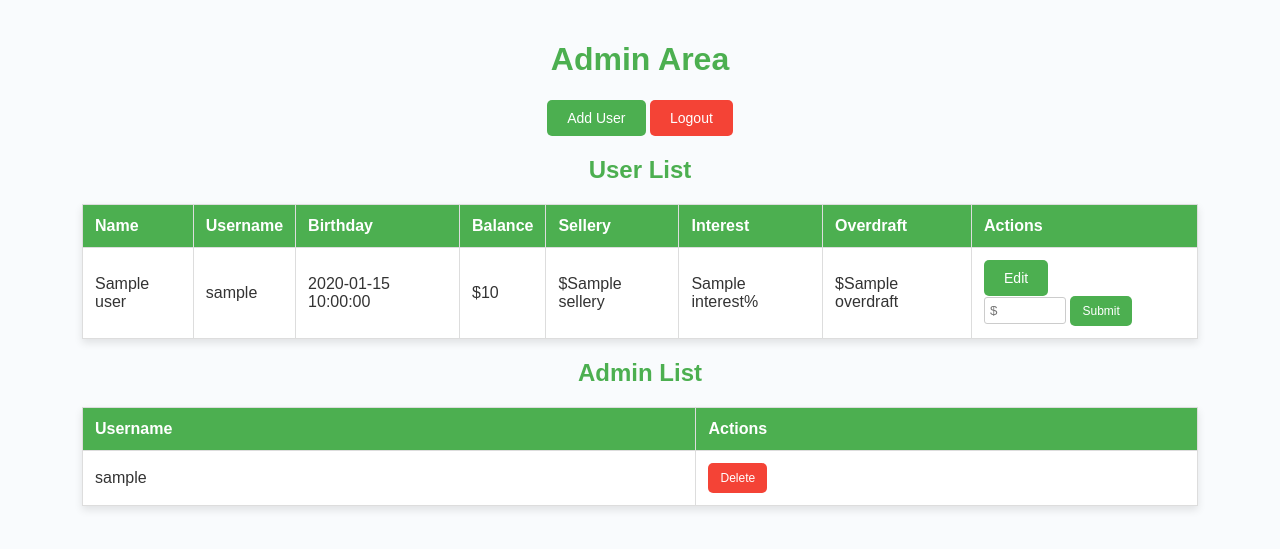
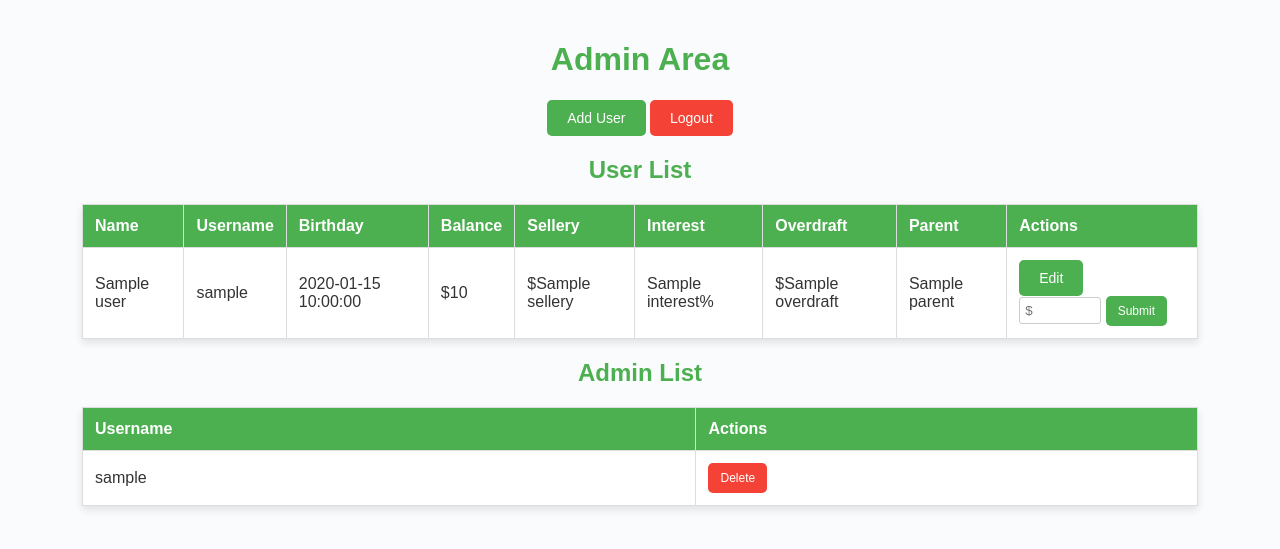
Before and after one commit to V0vaG/v_bank_src, a Flask app: template app/templates/admin.html in a window 1280 px wide. Shown: the top 549 px of the page. Run offline with Flask 3, Linux system fonts and the light colour scheme; the template is opened without the code that fills it: most values are stand-ins (such as "Sample title", 1, 10 or a date in 2020).

Commit message:
add parent

```diff
--- a/app/app.py
+++ b/app/app.py
@@ -55,8 +55,15 @@ def register():
         # Hash the password before saving it
         hashed_password = generate_password_hash(password)
 
+        # Get the currently logged-in user if available
+        parent = session.get('active_user') if session.get('active_role') == 'admin' else None
+
         # Create a new user object
         new_user = {'username': username, 'password': hashed_password, 'kind': role}
+
+        # Add the parent field if the role is 'user' and an admin is creating the user
+        if role == 'user' and parent:
+            new_user['parent'] = parent
 
         # Additional fields for users
         if role == 'user':
--- a/app/templates/admin.html
+++ b/app/templates/admin.html
@@ -124,6 +124,7 @@
                 <th>Sellery</th>
                 <th>Interest</th>
                 <th>Overdraft</th>
+                <th>Parent</th>
                 <th>Actions</th>
             </tr>
         </thead>
@@ -137,6 +138,7 @@
                 <td>${{ user.get('sellery', '0') }}</td>
                 <td>{{ user.get('interest', '0') }}%</td>
                 <td>${{ user.get('overdraft', '0') }}</td>
+                <td>{{ user.get('parent', 'N/A') }}</td>
                 <td>
                     <!-- Edit User Button -->
                     <a href="{{ url_for('edit_user', username=user['username']) }}" class="button">Edit</a>
```
